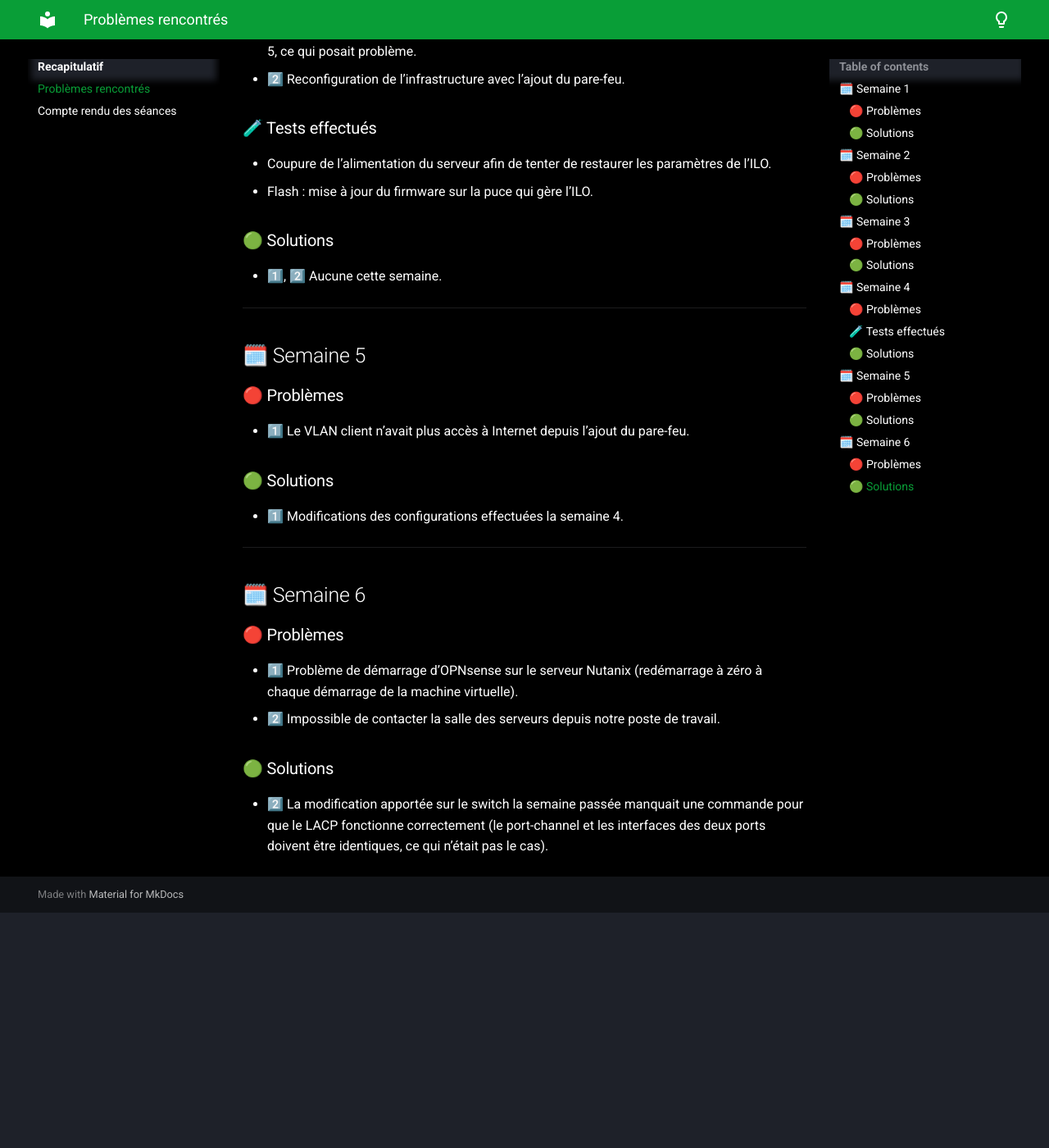
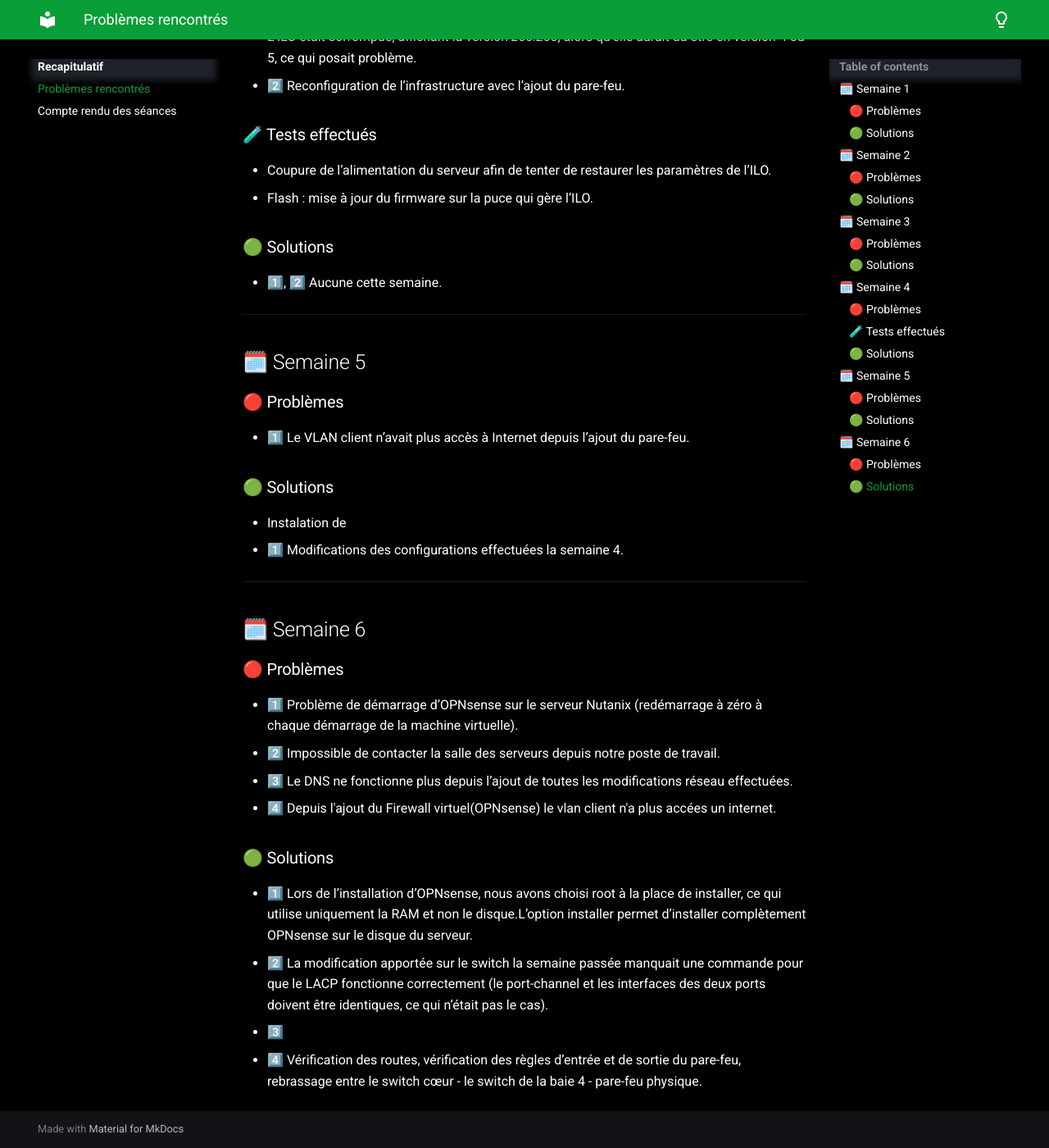
Before and after one commit to XolA-max/gp-orleans-sportludique2025-2026, an MkDocs documentation site: the page built from docs/Recapitulatif/Probleme.md, in a window 1280 px wide and 1400 px high, scrolled down 1809 px. Shown: the whole window at 82% size. Built offline with MkDocs 1.6.1 and Material for MkDocs 9.7.7, drawn with Linux system fonts in a browser that asks for light colours; before the commit the page ends 2922 px from its top, so only the background shows below that; some of the changed text lies outside the part shown.

Commit message:
modif reseau

```diff
--- a/docs/Recapitulatif/Probleme.md
+++ b/docs/Recapitulatif/Probleme.md
@@ -4,13 +4,13 @@
 ## 🗓️ Semaine 1
 
 ### 🔴 Problèmes
-- Énorme latence lors de l’écriture sur les terminaux.
+- 1️⃣ Énorme latence lors de l’écriture sur les terminaux.
   - Les lettres ne correspondaient pas → beaucoup d’erreurs de saisie.
 
 ### 🟢 Solutions
-- Utilisation d’un PC séparé avec un câble bien tendu.
-- Utilisation d’un ordinateur portable sous Windows XP, plus compatible avec le switch via le port console.
-- Connexions SSH à distance depuis mon ordinateur.
+- 1️⃣Utilisation d’un PC séparé avec un câble bien tendu.
+    - Utilisation d’un ordinateur portable sous Windows XP, plus compatible avec le switch via le port console.
+    - Connexions SSH à distance depuis mon ordinateur.
 
 ---
 
@@ -67,6 +67,7 @@
 - 1️⃣ Le VLAN client n’avait plus accès à Internet depuis l’ajout du pare-feu.
 
 ### 🟢 Solutions
+- Instalation de
 - 1️⃣ Modifications des configurations effectuées la semaine 4.
 
 ---
@@ -76,6 +77,11 @@
 ### 🔴 Problèmes
 - 1️⃣ Problème de démarrage d’OPNsense sur le serveur Nutanix (redémarrage à zéro à chaque démarrage de la machine virtuelle).
 - 2️⃣ Impossible de contacter la salle des serveurs depuis notre poste de travail.
+- 3️⃣ Le DNS ne fonctionne plus depuis l’ajout de toutes les modifications réseau effectuées.
+- 4️⃣ Depuis l'ajout du Firewall virtuel(OPNsense) le vlan client n'a plus accées un internet.
 
 ### 🟢 Solutions
+- 1️⃣ Lors de l’installation d’OPNsense, nous avons choisi root à la place de installer, ce qui utilise uniquement la RAM et non le disque.L’option installer permet d’installer complètement OPNsense sur le disque du serveur.
 - 2️⃣ La modification apportée sur le switch la semaine passée manquait une commande pour que le LACP fonctionne correctement (le port-channel et les interfaces des deux ports doivent être identiques, ce qui n’était pas le cas).
+- 3️⃣
+- 4️⃣ Vérification des routes, vérification des règles d’entrée et de sortie du pare-feu, rebrassage entre le switch cœur - le switch de la baie 4 - pare-feu physique.
```
Also changed, not shown: docs/Appareils/Commandes.md (+0 -2 lines), docs/Appareils/reseau.md (added, +41 -0 lines), docs/Recapitulatif/Taches.md (+4 -2 lines).
